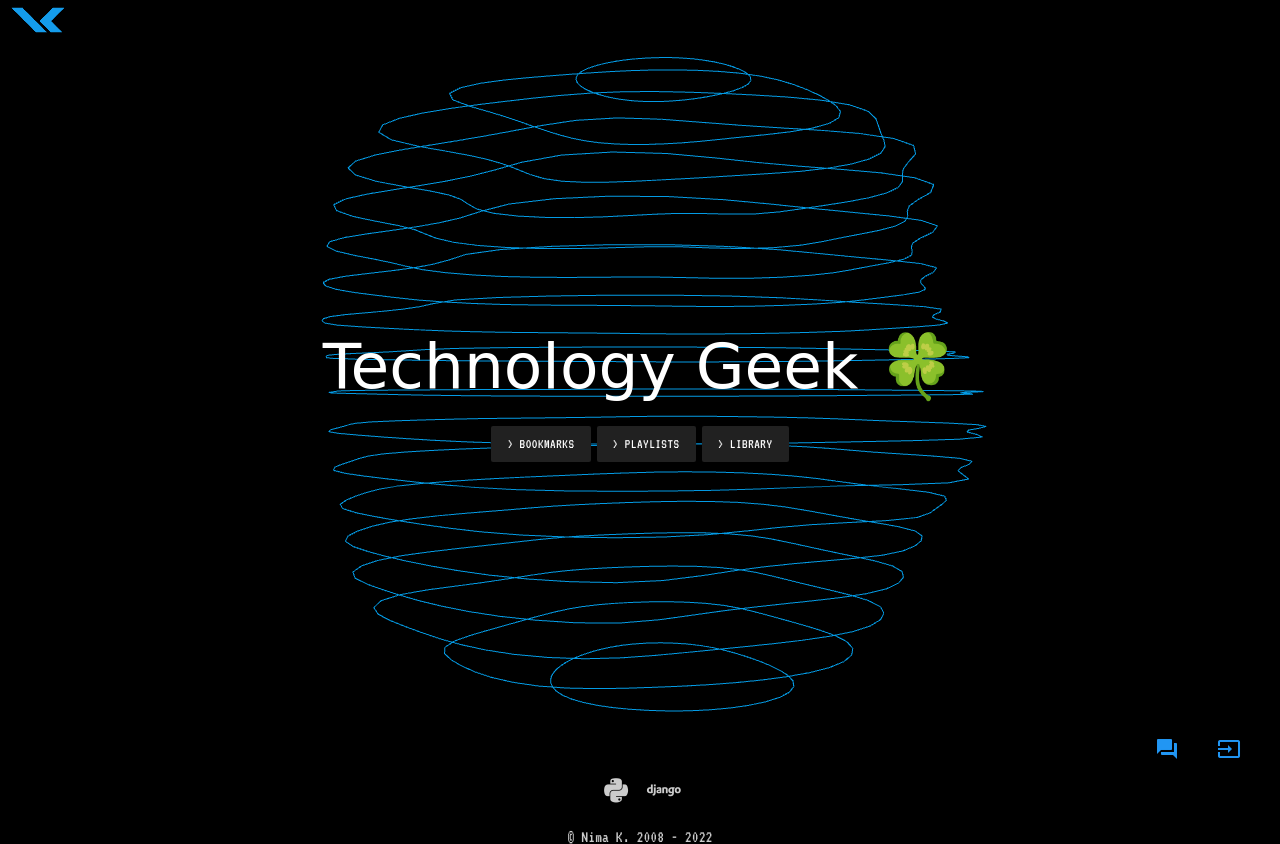
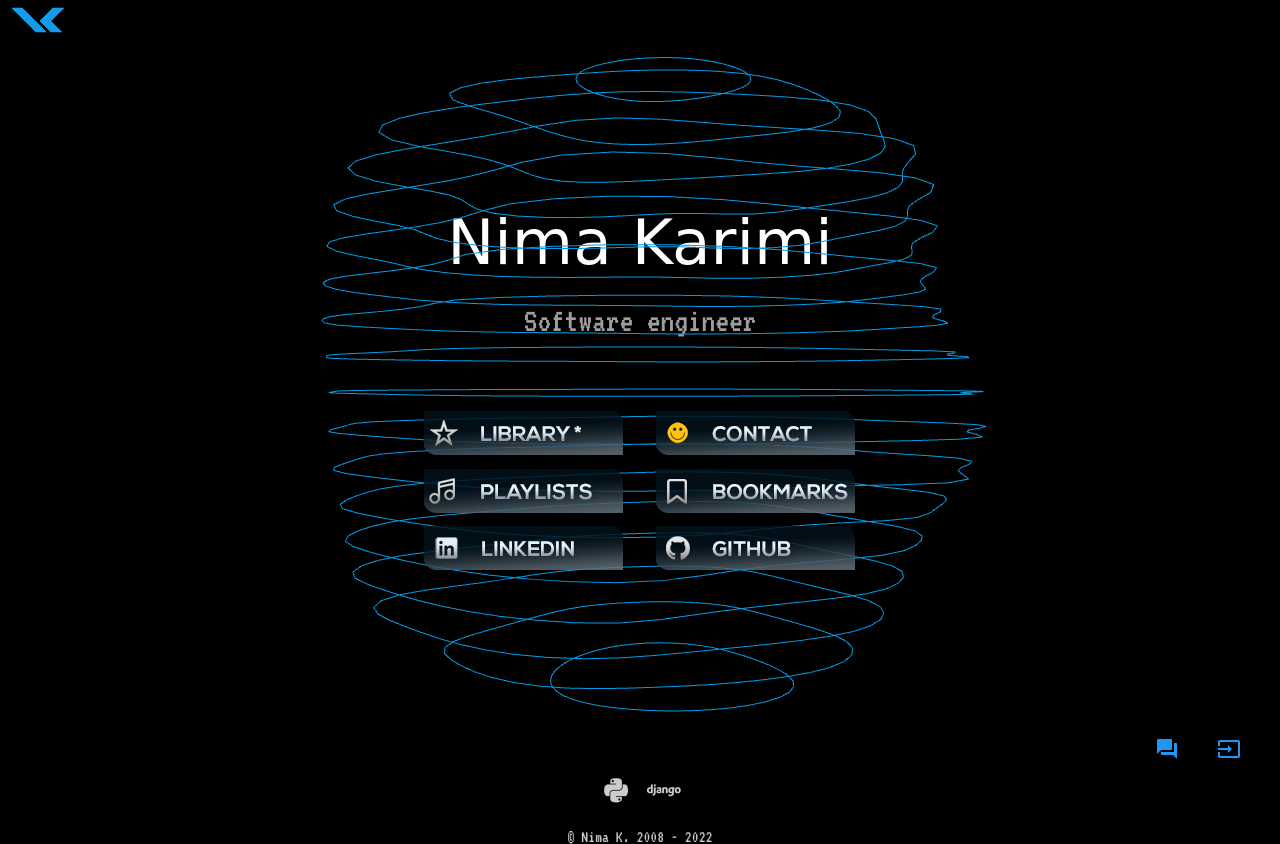
Before and after one commit to nim444/nim4.me, a Django app: page / in a window 1280 px wide. Shown: the top 844 px of the page. Run offline with Django 3.2, Linux system fonts and the light colour scheme; some libraries are stand-ins or nearby versions; some web fonts are replaced.

Commit message:
Landing Page Update

```diff
--- a/nim4/app/templates/app/index-v2.html
+++ b/nim4/app/templates/app/index-v2.html
@@ -39,29 +39,43 @@
 		<main>
 			<div class="content">
 				<canvas class="scene scene--full" id="scene"></canvas>
-				<div class="card transparent">
-					<div class="card-content ">
+				<div class="transparent">
+					<div class="">
 
 						<div class=" hide-on-small-and-down center">
-							<h1 class="white-text" id='fontgang'> Technology Geek 🍀</h1>
+                            <h1 class="white-text" id='fontgang'>Nima Karimi </h1>
+                                <h4 class="grey-text" id='' style="padding-top: -10;">Software engineer</h4>
+                        <br>
+                        <br>
+
 						</div>
 						 <div class=" hide-on-med-and-up center">
-						    <h3 class="white-text center" id='fontgang'> Technology Geek 🍀</h3>
+						    <h3 class="white-text" id=''> Nima Karimi</h3>
            				 </div>
 
 
-						<div class='col s12 center'>
+						<div class='col s12 center card transparent'>
 
 
 
                                     {% if not user.is_staff %}
+                                    <a href="{% url 'library:library' %}"> <img src="{% static 'app/img/library-btn.png' %}" alt="LIBRARY"
+                                    style="padding-top:5px ;"></a>
+                                    <a href="{% url 'hello' %}" ><img src="{% static 'app/img/contact-btn.png' %}" alt="CONTACT"
+                                    id="logo" style="padding-left:25px ;"></a><br>
 
-                                    <a class="btn  grey darken-4 white-text waves-effect waves-light hoverable" id="btnhome" href="{% url 'bookmarks' %}" >
-                                                     > Bookmarks</a>
-                                    <a class="btn  grey darken-4 white-text waves-effect waves-light hoverable btnhome" href="{% url 'playlists' %}" >
-                                                     > Playlists</a>
-                                    <a class="btn grey darken-4 white-text waves-effect waves-light  hoverable" href="{% url 'library:library' %}" >
-                                    > Library</a>
+
+                                <a href="{% url 'playlists' %}"><img src="{% static 'app/img/playlist-btn.png' %}" alt="PLAYLIST"
+                                style="padding-top:5px ;"></a>
+                                <a href="{% url 'bookmarks' %}"><img src="{% static 'app/img/bookmarks-btn.png' %}" alt="BOOKMARKS"
+                                style="padding-left:25px ;"></a><br>
+
+
+
+                                <a href="https://www.linkedin.com/in/nim4" target="_blank"><img src="{% static 'app/img/linkedin-btn.png' %}" alt="Linkedin"
+                                    style="padding-top:5px ;" ></a>
+                                   <a href="https://github.com/nim444" target="_blank"><img src="{% static 'app/img/github-btn.png' %}" alt="GITHUB"
+                                    style="padding-left:25px ;"></a><br>
 
                                     {% else %}
                                     <a class="btn grey darken-4 white-text waves-effect waves-light" href="{% url 'library:library' %}" >
```
Also changed, not shown: nim4/app/static/app/img/bookmarks-btn.png (added), nim4/app/static/app/img/contact-btn.png (added), nim4/app/static/app/img/github-btn.png (added), nim4/app/static/app/img/library-btn.png (added), nim4/app/static/app/img/linkedin-btn.png (added), nim4/app/static/app/img/playlist-btn.png (added).
